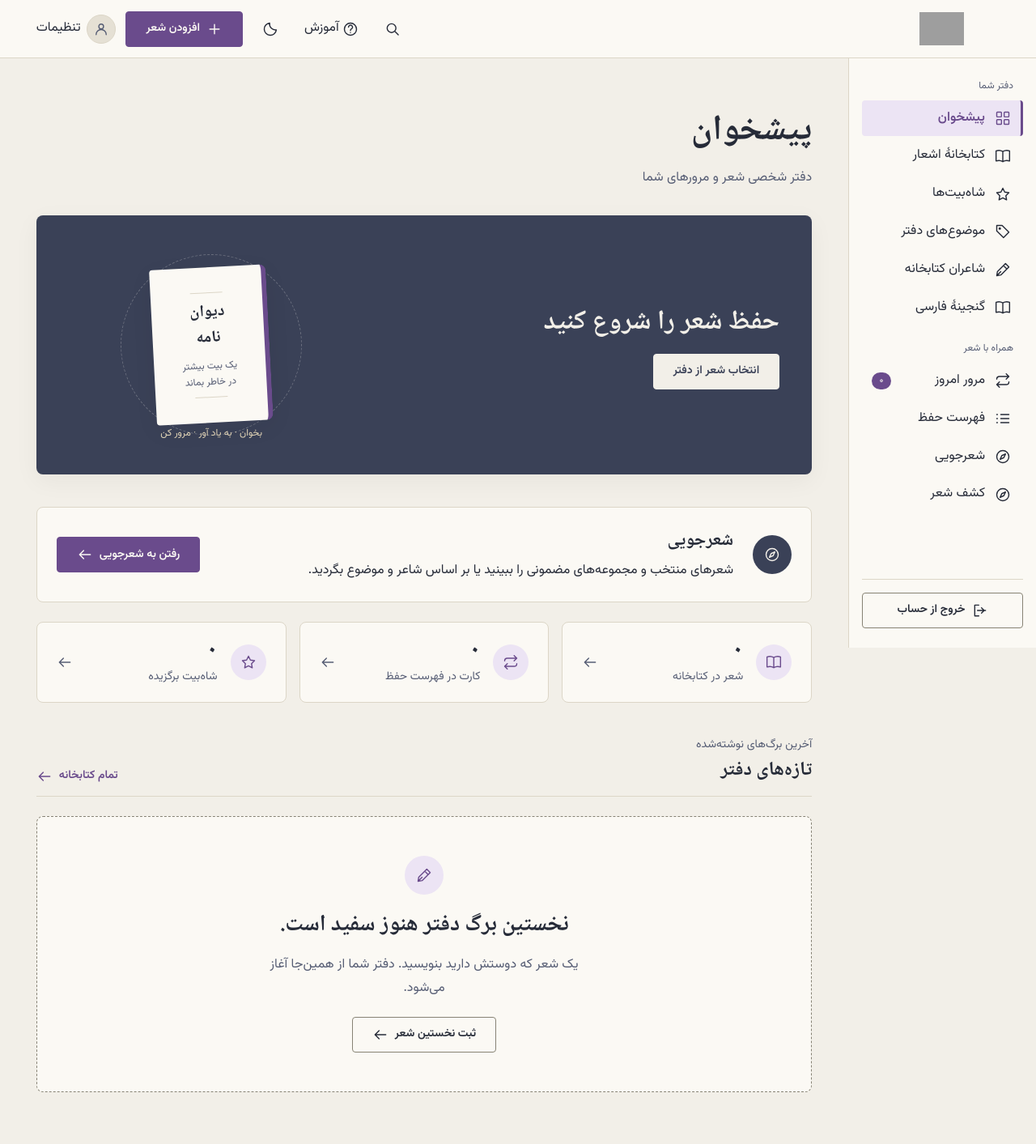
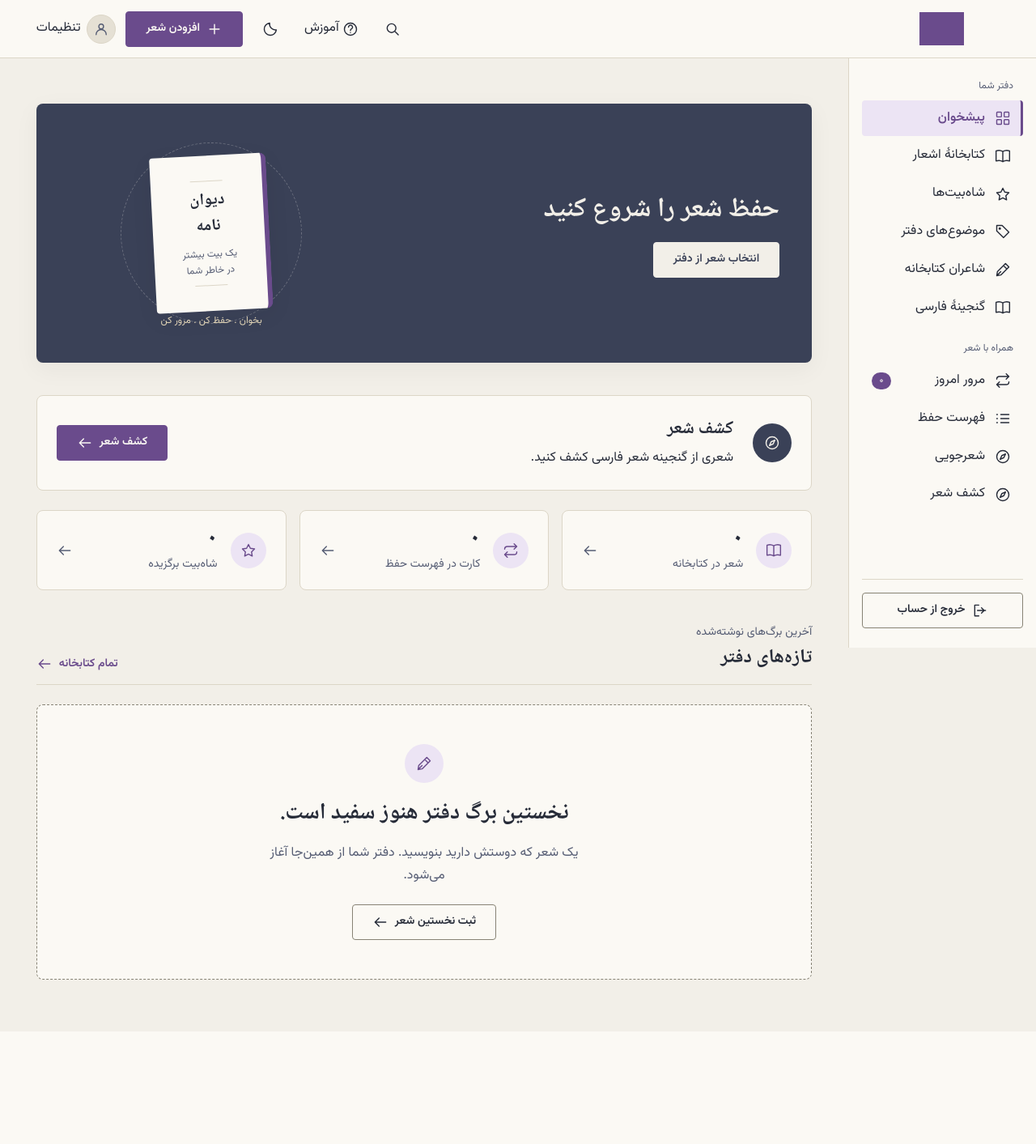
Before and after one commit to dexterMAHO/DivanNameh, a Django app: page / in a window 1280 px wide. Shown: the whole page at 81% size. After the commit the page ends 1210 px from the top, so only its background shows below. Run offline with Django 5.2, Linux system fonts and the light colour scheme; the visitor is signed in with stand-in values (Sample User, id 1); data that the repository does not hold is empty; grey boxes are pictures that could not be loaded.

Commit message:
Update dashboard discovery and automatic appearance controls

```diff
--- a/poetry/views.py
+++ b/poetry/views.py
@@ -31,6 +31,7 @@ def dashboard(request):
     return render(request, 'dashboard.html', {
         **study_context(request.user),
         'poem_count': poems.count(), 'recent_poems': poems[:3],
+        'treasury_pick': discover_work(None),
         'item_count': MemorizationItem.objects.filter(owner=request.user).count(),
         'favorite_count': FavoriteVerse.objects.filter(owner=request.user, verse__poem__archived_at__isnull=True).count(),
         'today_count': ReviewLog.objects.filter(item__owner=request.user, reviewed_at__date=timezone.localdate()).count(),
--- a/static/css/site.css
+++ b/static/css/site.css
@@ -135,19 +135,27 @@ main:focus { outline: none; }
   display: block;
   width: 9rem;
   aspect-ratio: 7 / 2;
-  background: center / contain no-repeat url("../img/brand/wordmark.webp");
+  background-color: var(--color-primary);
+  -webkit-mask: url("../img/brand/wordmark.webp") center / contain no-repeat;
+  mask: url("../img/brand/wordmark.webp") center / contain no-repeat;
 }
 
-[data-theme="dark"] .brand-logo {
-  background-image: url("../img/brand/wordmark-dark.webp");
-  filter: brightness(0) invert(1);
+/* Scrollbars follow the active palette and effective light/dark mode. */
+* {
+  scrollbar-color: var(--color-primary) var(--color-surface);
+  scrollbar-width: thin;
 }
-
-@media (prefers-color-scheme: dark) {
-  [data-theme="auto"] .brand-logo {
-    background-image: url("../img/brand/wordmark-dark.webp");
-    filter: brightness(0) invert(1);
-  }
+::-webkit-scrollbar { width: 10px; height: 10px; }
+::-webkit-scrollbar-track { background: var(--color-surface); }
+::-webkit-scrollbar-thumb {
+  background: var(--color-primary);
+  border: 2px solid var(--color-surface);
+  border-radius: 999px;
+}
+::-webkit-scrollbar-corner { background: var(--color-surface); }
+@media (forced-colors: active) {
+  * { scrollbar-color: auto; }
+  .brand-logo { background-color: CanvasText; }
 }
 
 .sidebar nav { display: flex; flex-direction: column; gap: 2px; }
@@ -1348,28 +1356,6 @@ input[type=file]::file-selector-button {
 
 /* Account controls and reader preferences. */
 #header-theme { position: relative; margin: 0; }
-#header-theme > summary {
-  display: grid;
-  place-items: center;
-  list-style: none;
-  padding: 0;
-}
-#header-theme > summary::marker { content: ""; }
-#header-theme summary::-webkit-details-marker { display: none; }
-.theme-options {
-  position: absolute;
-  inset-block-start: calc(100% + .25rem);
-  inset-inline-end: 0;
-  z-index: var(--layer-navigation);
-  min-inline-size: min(11rem, 75vw);
-  padding: var(--space-2);
-  display: grid;
-  gap: var(--space-1);
-}
-@media (max-width: 480px) {
-  .theme-options { left: 50%; right: auto; transform: translateX(-50%); }
-}
-.theme-options [data-current] { border-color: var(--color-primary); background: var(--color-primary-soft); }
 .ltr-field { direction: ltr; }
 [data-reading-size="large"] { --text-poem: clamp(1.5rem, 2.6vw, 2rem); }
 [data-reading-size="largest"] { --text-poem: clamp(1.75rem, 3.2vw, 2.5rem); }
--- a/static/js/app.js
+++ b/static/js/app.js
@@ -203,40 +203,39 @@ if (treasury) {
   });
 }
 
-const themeMenu = document.getElementById('header-theme');
-const themeForm = themeMenu?.querySelector('form');
+const themeForm = document.getElementById('header-theme');
+const themeButton = themeForm?.querySelector('button');
+const updateThemeButton = () => {
+  if (!themeButton) return;
+  const theme = document.documentElement.dataset.theme;
+  const dark = theme === 'dark' || (theme === 'auto' && matchMedia('(prefers-color-scheme: dark)').matches);
+  themeButton.value = dark ? 'light' : 'dark';
+  themeButton.setAttribute('aria-label', dark ? 'تغییر به حالت روشن' : 'تغییر به حالت تاریک');
+};
+updateThemeButton();
+matchMedia('(prefers-color-scheme: dark)').addEventListener('change', updateThemeButton);
+new MutationObserver(updateThemeButton).observe(document.documentElement, {attributes: true, attributeFilter: ['data-theme']});
 themeForm?.addEventListener('submit', async event => {
-  const button = event.submitter;
-  if (!button) return;
   event.preventDefault();
-  const pending = request(themeForm.action, themeForm, button);
-  const status = themeForm.querySelector('[role="status"]');
-  button.disabled = true;
+  if (themeButton.disabled) return;
+  const root = document.documentElement;
+  const previous = root.dataset.theme;
+  const pending = request(themeForm.action, themeForm, themeButton);
+  root.dataset.theme = themeButton.value;
+  themeButton.disabled = true;
+  const controls = [...document.querySelectorAll('#appearance-form select, #appearance-form input:not([type="hidden"])')];
+  controls.forEach(control => control.disabled = true);
   try {
     const data = await pending;
-    document.documentElement.dataset.theme = data.theme;
-    for (const choice of themeForm.querySelectorAll('button')) {
-      const current = choice.value === data.theme;
-      choice.toggleAttribute('data-current', current);
-      choice.setAttribute('aria-pressed', String(current));
-    }
-    const summary = themeMenu.querySelector('summary');
-    summary.setAttribute('aria-label', 'حالت نمایش، ' + button.textContent);
-    status.textContent = '';
-    themeMenu.open = false;
-    summary.focus({preventScroll: true});
-    showStatus(document.getElementById('theme-feedback'), data.message + ' ' + button.textContent);
+    root.dataset.theme = data.theme;
+    showStatus(document.getElementById('theme-feedback'), data.message);
     document.dispatchEvent(new CustomEvent('theme-saved', {detail: data.theme}));
   } catch (error) {
-    showStatus(status, error.message, true);
+    root.dataset.theme = previous;
+    showStatus(document.getElementById('theme-feedback'), error.message, true);
   } finally {
-    button.disabled = false;
-  }
-});
-themeMenu?.addEventListener('keydown', event => {
-  if (event.key === 'Escape' && themeMenu.open) {
-    themeMenu.open = false;
-    themeMenu.querySelector('summary').focus();
+    themeButton.disabled = false;
+    controls.forEach(control => control.disabled = false);
   }
 });
 for (const button of document.querySelectorAll('[data-copy-field]')) {
@@ -255,32 +254,49 @@ for (const button of document.querySelectorAll('[data-copy-field]')) {
   });
 }
 
-// Preview is temporary; only a successful server form submission persists it.
+// Apply appearance immediately and persist through the existing settings endpoint.
 const appearanceForm = document.getElementById('appearance-form');
 if (appearanceForm) {
   const root = document.documentElement;
-  const saved = {theme: root.dataset.theme, palette: root.dataset.palette};
-  const reset = document.getElementById('appearance-reset');
   const status = document.getElementById('appearance-status');
-  const preview = () => {
-    root.dataset.theme = appearanceForm.elements.theme.value;
-    root.dataset.palette = appearanceForm.elements.palette.value;
-    const changed = root.dataset.theme !== saved.theme || root.dataset.palette !== saved.palette;
-    reset.hidden = !changed;
-    status.textContent = changed ? 'این یک پیش‌نمایش است؛ برای نگهداری انتخاب، «ذخیرهٔ ظاهر» را بزنید.' : '';
-  };
-  appearanceForm.addEventListener('change', preview);
-  reset.addEventListener('click', () => {
-    appearanceForm.elements.theme.value = saved.theme;
-    appearanceForm.elements.palette.value = saved.palette;
-    preview();
+  const controls = [...appearanceForm.querySelectorAll('select, input:not([type="hidden"])')];
+  let saved = {theme: root.dataset.theme, palette: root.dataset.palette};
+  appearanceForm.addEventListener('submit', event => event.preventDefault());
+  appearanceForm.addEventListener('change', async () => {
+    const selected = {theme: appearanceForm.elements.theme.value, palette: appearanceForm.elements.palette.value};
+    const body = new FormData(appearanceForm);
+    Object.assign(root.dataset, selected);
+    controls.forEach(control => control.disabled = true);
+    if (themeButton) themeButton.disabled = true;
+    showStatus(status, 'در حال ذخیرهٔ ظاهر…');
+    try {
+      const response = await fetch(appearanceForm.action, {
+        method: 'POST', body, credentials: 'same-origin',
+        headers: {'X-CSRFToken': body.get('csrfmiddlewaretoken')},
+        signal: AbortSignal.timeout(15000),
+      });
+      const page = new DOMParser().parseFromString(await response.text(), 'text/html');
+      if (!response.ok || !response.redirected ||
+          page.documentElement.dataset.theme !== selected.theme ||
+          page.documentElement.dataset.palette !== selected.palette) {
+        throw new Error('ظاهر ذخیره نشد. دوباره انتخاب کنید.');
+      }
+      saved = selected;
+      showStatus(status, 'ظاهر سایت ذخیره شد.');
+    } catch (error) {
+      Object.assign(root.dataset, saved);
+      appearanceForm.elements.theme.value = saved.theme;
+      appearanceForm.elements.palette.value = saved.palette;
+      showStatus(status, 'ظاهر ذخیره نشد. اتصال را بررسی و دوباره انتخاب کنید.', true);
+    } finally {
+      controls.forEach(control => control.disabled = false);
+      if (themeButton) themeButton.disabled = false;
+    }
   });
   document.addEventListener('theme-saved', event => {
     saved.theme = event.detail;
     appearanceForm.elements.theme.value = event.detail;
-    preview();
   });
-  preview();
 }
 
 // Keep server validation errors discoverable after a full-page form submit.
--- a/templates/accounts/settings.html
+++ b/templates/accounts/settings.html
@@ -7,7 +7,7 @@
 <div class="settings-grid">
   <section class="panel appearance-panel" aria-labelledby="appearance-heading">
     <h2 id="appearance-heading">ظاهر دفتر</h2>
-    <p class="muted" id="appearance-help">رنگ دلخواهتان را امتحان کنید؛ با ذخیره، انتخاب شما در همهٔ صفحات و دستگاه‌ها اعمال می‌شود.</p>
+    <p class="muted" id="appearance-help">انتخاب شما بلافاصله اعمال و به‌صورت خودکار برای همهٔ صفحات و دستگاه‌ها ذخیره می‌شود.</p>
     <form method="post" id="appearance-form" aria-describedby="appearance-help">
       {% csrf_token %}
       <input type="hidden" name="section" value="theme">
@@ -31,7 +31,6 @@
         <p>هر روز، چند بیت نزدیک‌تر.</p>
         <span class="stamp">رنگ منتخب شما</span>
       </div>
-      <div class="form-actions"><button class="primary">ذخیرهٔ ظاهر</button><button type="button" id="appearance-reset" hidden>برگرداندن پیش‌نمایش</button></div>
       <p class="fine appearance-status" id="appearance-status" role="status" aria-live="polite"></p>
     </form>
   </section>
--- a/templates/base.html
+++ b/templates/base.html
@@ -32,21 +32,14 @@
         {% include 'components/icon.html' with name='help' %}<span>آموزش</span>
       </a>
       {% if user.is_authenticated %}
-      <details id="header-theme">
-        <summary class="icon-button" aria-label="حالت نمایش، {{ user.get_theme_display }}">
+      <form id="header-theme" action="{% url 'header-theme' %}" method="post">
+        {% csrf_token %}
+        <input type="hidden" name="next" value="{{ request.get_full_path }}">
+        <button type="submit" class="icon-button" name="theme" value="{% if user.theme == 'dark' %}light{% else %}dark{% endif %}" aria-label="تغییر حالت روشن و تاریک">
           {% include 'components/icon.html' with name='moon' class='theme-moon' %}
           {% include 'components/icon.html' with name='sun' class='theme-sun' %}
-          <span class="visually-hidden">انتخاب حالت نمایش</span>
-        </summary>
-        <form action="{% url 'header-theme' %}" method="post" class="theme-options panel">
-          {% csrf_token %}
-          <input type="hidden" name="next" value="{{ request.get_full_path }}">
-          <button name="theme" value="auto" aria-pressed="{% if user.theme == 'auto' %}true{% else %}false{% endif %}"{% if user.theme == 'auto' %} data-current{% endif %}>مطابق دستگاه</button>
-          <button name="theme" value="light" aria-pressed="{% if user.theme == 'light' %}true{% else %}false{% endif %}"{% if user.theme == 'light' %} data-current{% endif %}>روشن</button>
-          <button name="theme" value="dark" aria-pressed="{% if user.theme == 'dark' %}true{% else %}false{% endif %}"{% if user.theme == 'dark' %} data-current{% endif %}>تاریک</button>
-          <p class="inline-status" role="status"></p>
-        </form>
-      </details>
+        </button>
+      </form>
       <span id="theme-feedback" class="visually-hidden" role="status"></span>
       <a class="button primary masthead-add" href="{% url 'poem-new' %}" aria-label="افزودن شعر">
         {% include 'components/icon.html' with name='plus' %}<span>افزودن شعر</span>
--- a/templates/dashboard.html
+++ b/templates/dashboard.html
@@ -2,9 +2,6 @@
 {% load persian %}
 {% block title %}پیشخوان{% endblock %}
 {% block content %}
-<header class="page-heading">
-  <div><h1>پیشخوان</h1><p class="muted">دفتر شخصی شعر و مرورهای شما</p></div>
-</header>
 <section class="review-feature">
   <div class="feature-copy">
     <h2>{% if due_count %}{{ due_count|persian }} کارت آمادهٔ مرور{% elif reviewed_today %}مرورهای امروز ثبت شد{% elif has_cards %}کارتی آمادهٔ مرور نیست{% else %}حفظ شعر را شروع کنید{% endif %}</h2>
@@ -14,13 +11,23 @@
     {% else %}<a class="button feature-button" href="{% url 'poems' %}">انتخاب شعر از دفتر</a>{% endif %}
     {% if today_count %}<span class="feature-foot">{{ today_count|persian }} مرور ثبت‌شدهٔ امروز</span>{% endif %}
   </div>
-  <div class="book-art" aria-hidden="true"><div class="book-orbit"></div><div class="book-cover"><span class="book-rule"></span><span>دیوان<br>نامه</span><small>یک بیت بیشتر<br>در خاطر بماند</small><span class="book-rule"></span></div><div class="book-caption">بخوان · به یاد آور · مرور کن</div></div>
+  <div class="book-art" aria-hidden="true"><div class="book-orbit"></div><div class="book-cover"><span class="book-rule"></span><span>دیوان<br>نامه</span><small>یک بیت بیشتر<br>در خاطر شما</small><span class="book-rule"></span></div><div class="book-caption">بخوان . حفظ کن . مرور کن</div></div>
 </section>
 <section class="discovery-strip" aria-labelledby="dashboard-explore">
-  <span class="discovery-icon">{% include 'components/icon.html' with name='compass' %}</span>
-  <div><h2 id="dashboard-explore">شعرجویی</h2><p>شعرهای منتخب و مجموعه‌های مضمونی را ببینید یا بر اساس شاعر و موضوع بگردید.</p></div>
-  <a class="button primary" href="{% url 'explore' %}">رفتن به شعرجویی {% include 'components/icon.html' with name='arrow' %}</a>
+  <a class="discovery-icon" href="{% url 'discover' %}?source=treasury" aria-label="کشف شعر از گنجینه">{% include 'components/icon.html' with name='compass' %}</a>
+  <div><h2 id="dashboard-explore">کشف شعر</h2><p>شعری از گنجینه شعر فارسی کشف کنید.</p></div>
+  <a class="button primary" href="{% url 'discover' %}?source=treasury">کشف شعر {% include 'components/icon.html' with name='arrow' %}</a>
 </section>
+{% if treasury_pick %}
+<section class="poetry-panel" aria-labelledby="dashboard-random-poem">
+  <p class="eyebrow">{{ treasury_pick.entry.book.author }}</p>
+  <h2 id="dashboard-random-poem"><a href="{{ treasury_pick.entry.get_absolute_url }}">{{ treasury_pick.entry.title }}</a></h2>
+  {% for first, second in treasury_pick.rows %}
+    {% include 'components/verse_text.html' with position=forloop.counter line_layout=treasury_pick.line_layout %}
+  {% endfor %}
+  <a class="inline-link" href="{{ treasury_pick.entry.get_absolute_url }}">خواندن کامل شعر {% include 'components/icon.html' with name='arrow' %}</a>
+</section>
+{% endif %}
 <section class="stats" aria-label="آمار دفتر"><a href="{% url 'poems' %}"><span class="stat-icon">{% include 'components/icon.html' with name='book' %}</span><span><strong>{{ poem_count|persian }}</strong><span>شعر در کتابخانه</span></span>{% include 'components/icon.html' with name='arrow' %}</a><a href="{% url 'memorize' %}"><span class="stat-icon">{% include 'components/icon.html' with name='repeat' %}</span><span><strong>{{ item_count|persian }}</strong><span>کارت در فهرست حفظ</span></span>{% include 'components/icon.html' with name='arrow' %}</a><a href="{% url 'favorites' %}"><span class="stat-icon">{% include 'components/icon.html' with name='star' %}</span><span><strong>{{ favorite_count|persian }}</strong><span>شاه‌بیت برگزیده</span></span>{% include 'components/icon.html' with name='arrow' %}</a></section>
 <div class="section-heading"><div><span class="eyebrow">آخرین برگ‌های نوشته‌شده</span><h2>تازه‌های دفتر</h2></div><a class="inline-link" href="{% url 'poems' %}">تمام کتابخانه{% include 'components/icon.html' with name='arrow' %}</a></div>
 <div class="card-grid">{% for poem in recent_poems %}{% include 'components/poem_card.html' with card_heading='h3' %}{% empty %}<section class="empty"><span class="empty-icon">{% include 'components/icon.html' with name='pen' %}</span><h2>نخستین برگ دفتر هنوز سفید است.</h2><p>یک شعر که دوستش دارید بنویسید. دفتر شما از همین‌جا آغاز می‌شود.</p><a class="button" href="{% url 'poem-new' %}">ثبت نخستین شعر{% include 'components/icon.html' with name='arrow' %}</a></section>{% endfor %}</div>
```
